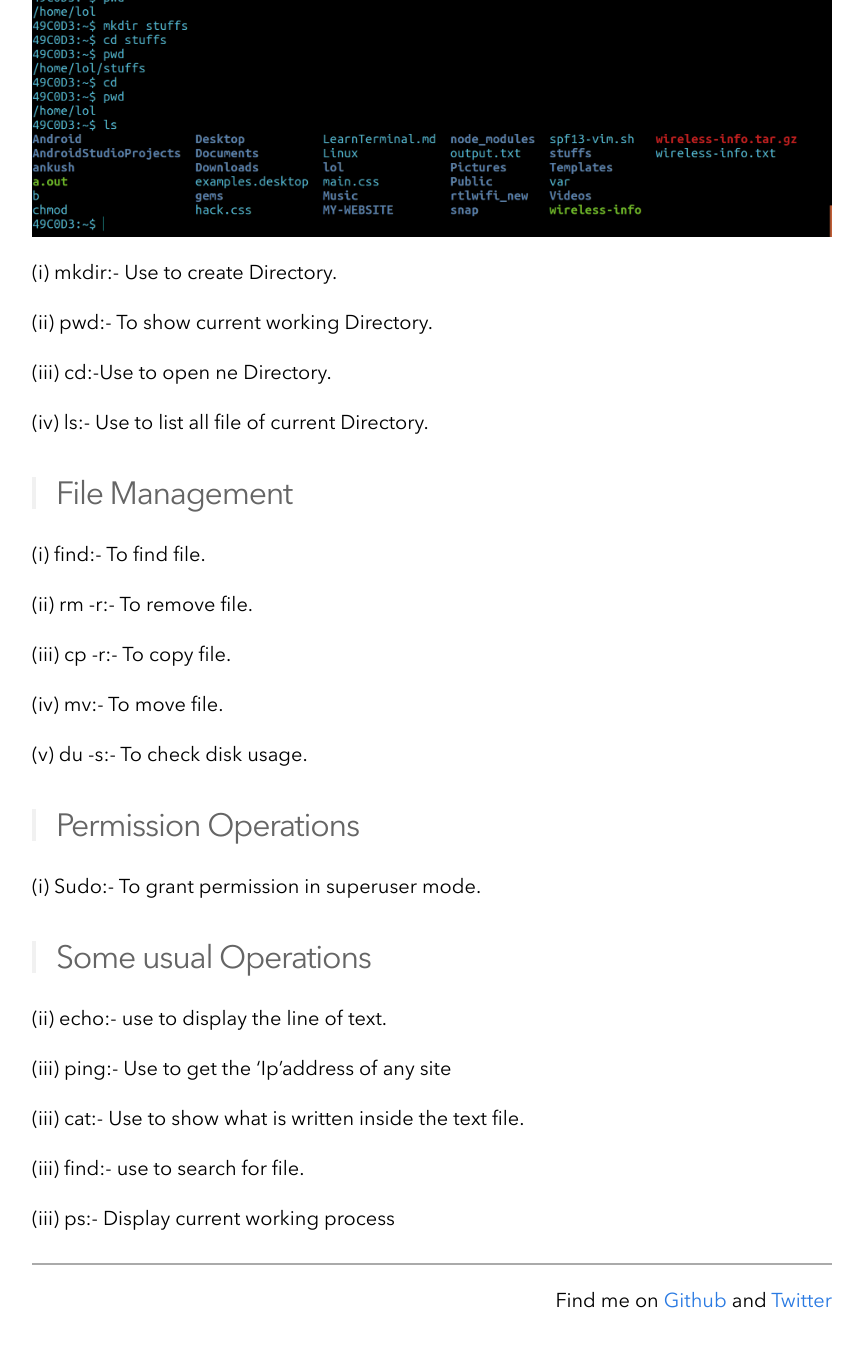
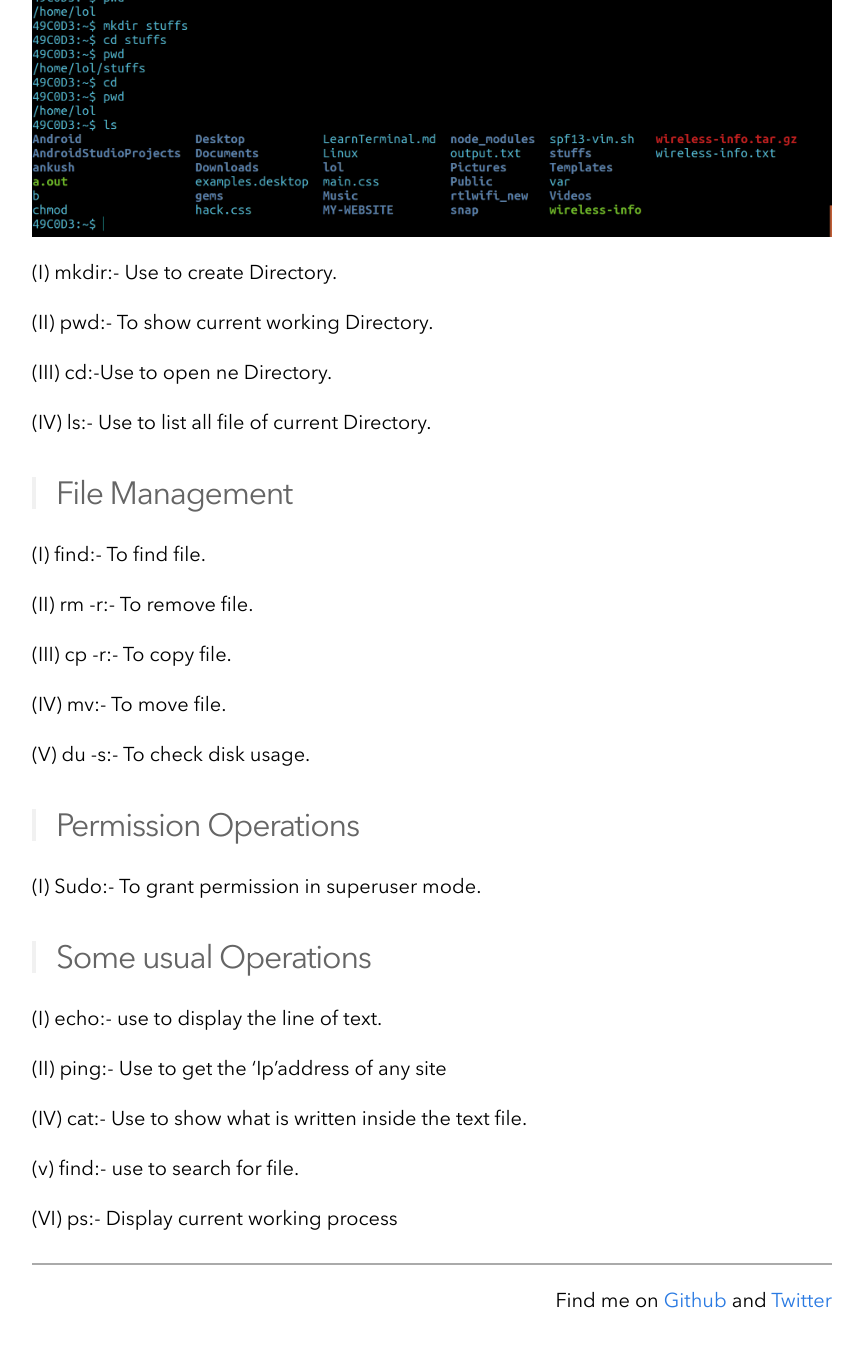
Before and after one commit to 49ku5h/MY-WEBSITE, a Jekyll site: the page built from _posts/2020-01-11-Learn Terminal.md, in a window 1280 px wide and 1400 px high, scrolled down 1357 px. Shown: the top 1347 px of the window, without its empty margins (208-1071 px from the left). Built offline with Jekyll 4.4.1, drawn with Linux system fonts in a browser that asks for light colours; nearby versions of some CDN libraries; comment, search, counter and statistics services are not loaded.

Commit message:
Update 2020-01-11-Learn Terminal.md

```diff
--- a/_posts/2020-01-11-Learn Terminal.md
+++ b/_posts/2020-01-11-Learn Terminal.md
@@ -25,38 +25,38 @@ The things which i've loved  to mention about Terminal it totally works on comma
 
 ![Ascreenshot of my Laptop](/assets/images/Terrminal/0.1.png)
 
-(i) mkdir:- Use to create Directory.
+(I) mkdir:- Use to create Directory.
 
-(ii) pwd:- To show current working Directory.
+(II) pwd:- To show current working Directory.
 
-(iii) cd:-Use to open ne Directory.
+(III) cd:-Use to open ne Directory.
 
-(iv) ls:- Use to list all file of current Directory.
+(IV) ls:- Use to list all file of current Directory.
 
 > ## File Management
 
-(i) find:- To find file.
+(I) find:- To find file.
 
-(ii) rm -r:- To remove file.
+(II) rm -r:- To remove file.
 
-(iii) cp -r:- To copy file.
+(III) cp -r:- To copy file.
 
-(iv) mv:- To move file.
+(IV) mv:- To move file.
 
-(v) du -s:- To check disk usage.
+(V) du -s:- To check disk usage.
 
 > ##  Permission Operations
 
-(i) Sudo:- To grant permission in superuser mode.
+(I) Sudo:- To grant permission in superuser mode.
 
 > ## Some usual Operations
 
-(ii) echo:- use to display the line of text.
+(I) echo:- use to display the line of text.
 
-(iii) ping:- Use to get the 'Ip'address of any site
+(II) ping:- Use to get the 'Ip'address of any site
 
-(iii) cat:- Use to show what is written inside the text   file.
+(IV) cat:- Use to show what is written inside the text   file.
 
-(iii) find:- use to search for  file.
+(v) find:- use to search for  file.
 
-(iii) ps:- Display current working process
+(VI) ps:- Display current working process
```
